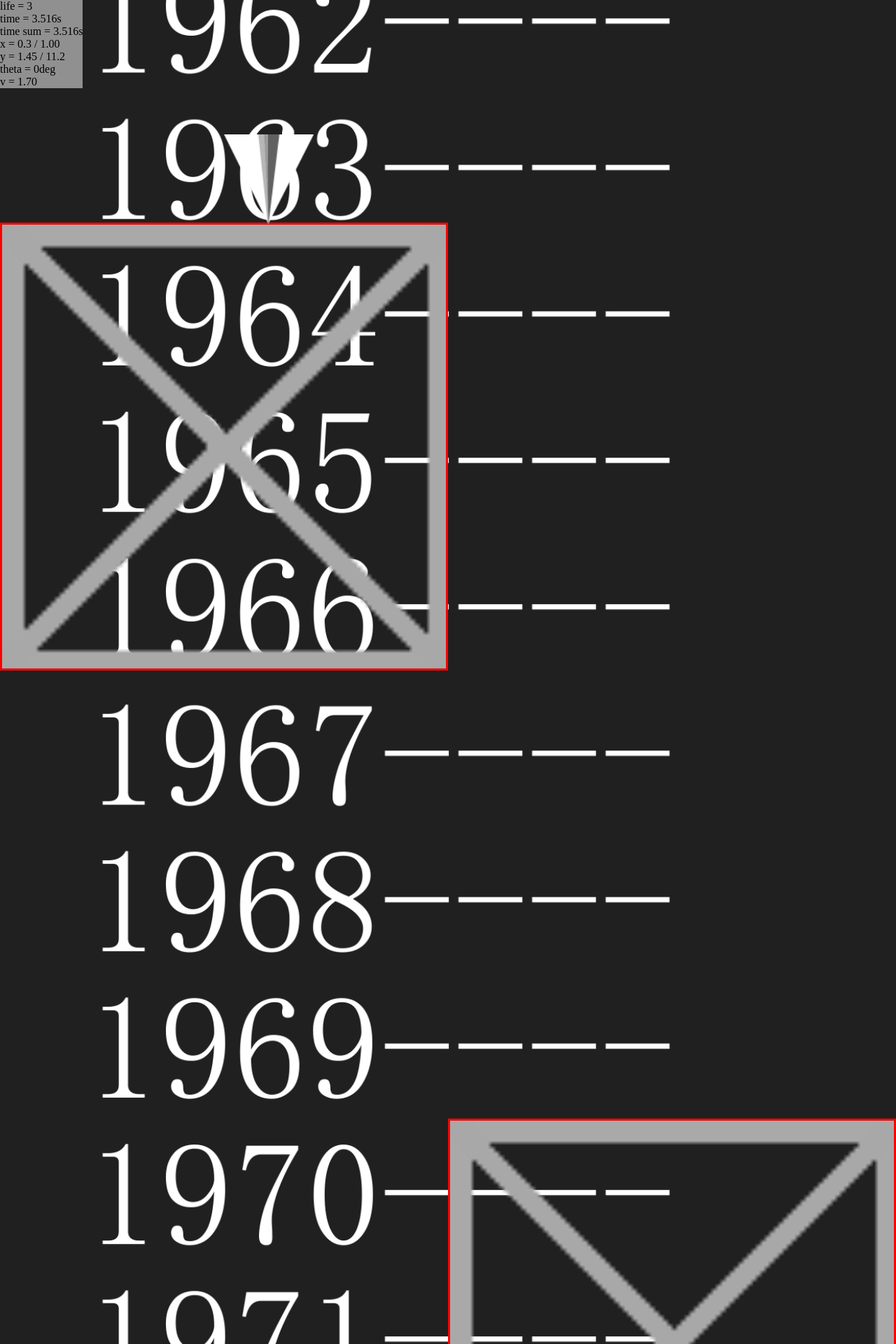
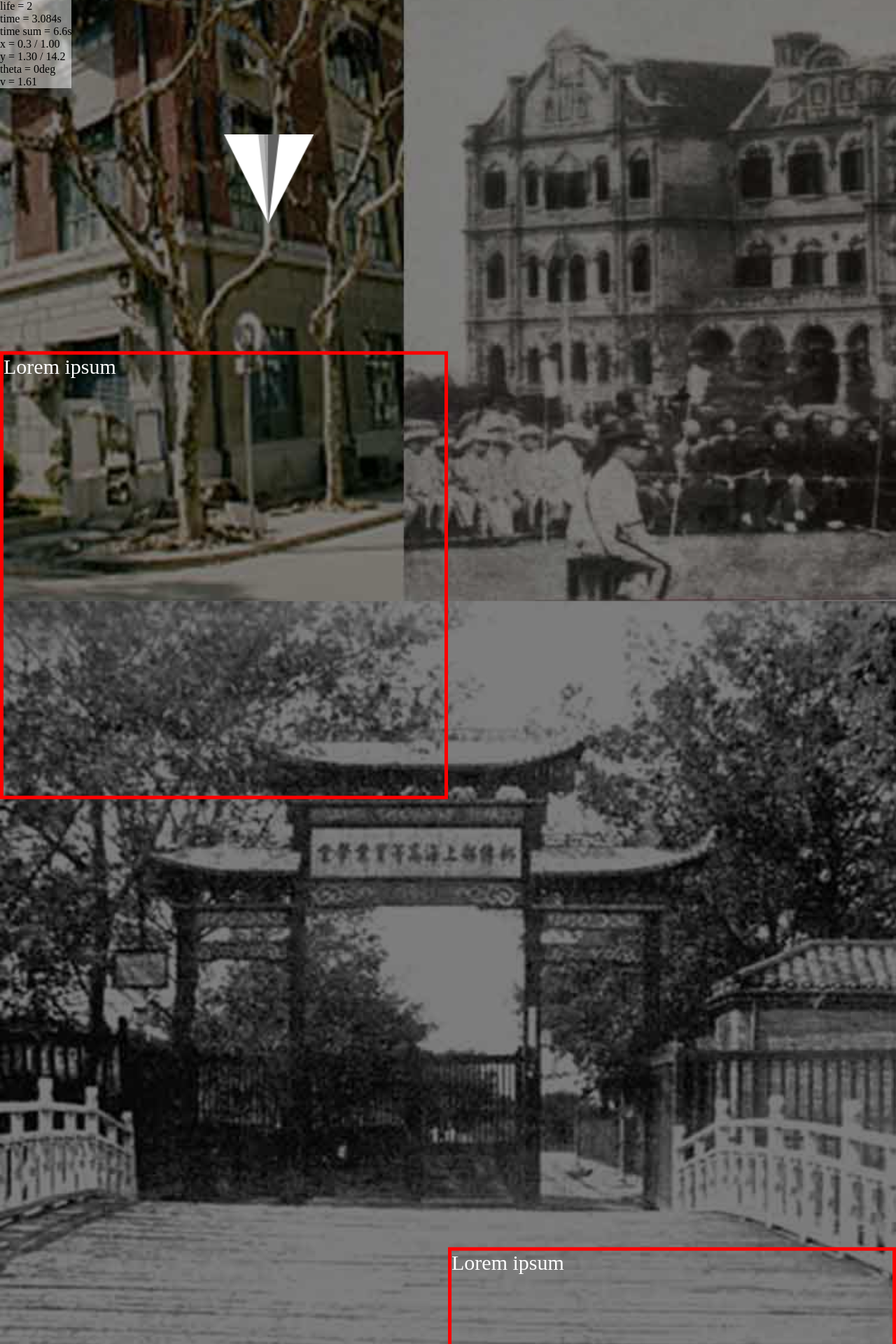
Before and after one commit to eeyes-net/sports_meeting_h5_game-2017-04, a PHP site: page / in a window 1280 px wide. Shown: the top 1920 px of the page at 70% size. Run offline with PHP 8.4, Linux system fonts and the light colour scheme.

Commit message:
更新背景，新增其他玩家，新增键盘左右键控制

```diff
--- a/public/css/style.css
+++ b/public/css/style.css
@@ -6,6 +6,10 @@
 .game {
     position: absolute;
     overflow: hidden;
+    -webkit-user-select: none;
+    -moz-user-select: none;
+    -ms-user-select: none;
+    user-select: none;
 }
 
 .game-container {
@@ -18,18 +22,39 @@
     position: absolute;
 }
 
-.game-block-container *, .game-plane-container * {
+.game-background-image {
+    display: block;
+    width: 100%;
+}
+
+.game-background-wrapper {
+    position: absolute;
+    width: 100%;
+    background-color: rgba(0, 0, 0, .5);
+}
+
+.game-block-container > *, .game-plane-container > * {
     position: absolute;
 }
 
+.game-block-container > div > p {
+    font-size: 30px;
+    color: #fff;
+    /*text-shadow: 2px 2px 2px #000, -2px 2px 2px #000, -2px -2px 2px #000, 2px -2px 2px #000;*/
+}
+
 .game-block-container div {
-    border: 3px solid red;
+    border: 5px solid red;
     box-sizing: border-box;
 }
 
 .game-block-container img {
     width: 100%;
     height: 100%;
+}
+
+.game-other-plane-container {
+    opacity: .3;
 }
 
 .game-wrapper {
--- a/public/index.html
+++ b/public/index.html
@@ -14,16 +14,30 @@
     <div class="game">
         <div class="game-container">
             <div class="game-background">
-                <img class="game-background-image" src="./images/bg.gif" alt="背景图片">
+                <img class="game-background-image" src="./images/1.jpg" alt="背景图片1">
+                <img class="game-background-image" src="./images/2.jpg" alt="背景图片2">
+                <img class="game-background-image" src="./images/3.jpg" alt="背景图片3">
+                <img class="game-background-image" src="./images/4.jpg" alt="背景图片4">
+                <img class="game-background-image" src="./images/5.jpg" alt="背景图片5">
+                <img class="game-background-image" src="./images/6.jpg" alt="背景图片6">
+                <img class="game-background-image" src="./images/7.jpg" alt="背景图片7">
+                <img class="game-background-image" src="./images/8.jpg" alt="背景图片8">
             </div>
+            <div class="game-background-wrapper"></div>
             <div class="game-block-container"></div>
-            <div class="game-plane-container"></div>
+            <div class="game-plane-container game-other-plane-container"></div>
+            <div class="game-plane-container game-my-plane-container"></div>
         </div>
         <div class="game-wrapper">
             <div class="game-turn-left-button"></div>
             <div class="game-turn-right-button"></div>
             <div class="game-info" style="position: absolute; left: 0; top: 0; background-color: rgba(255, 255, 255, .5)"></div>
         </div>
+    </div>
+
+    <div class="start">
+        <h1 class="start-title"></h1>
+        <p class="start-detail"></p>
     </div>
 
     <div class="finish">
--- a/public/js/Game.js
+++ b/public/js/Game.js
@@ -27,7 +27,8 @@ Game.game = {};
 Game.game.init = function () {
     Game.game.getElements();
     Game.game.blocks = [];
-    Game.game.planes = [];
+    Game.game.myPlanes = [];
+    Game.game.otherPlanes = [];
     window.addEventListener('resize', Game.game.resize);
     Game.game.resize();
     Game.game.y = 0;
@@ -38,9 +39,11 @@ Game.game.getElements = function () {
     Game.game.elements.base = document.getElementsByClassName('game')[0];
     Game.game.elements.container = document.getElementsByClassName('game-container')[0];
     Game.game.elements.background = document.getElementsByClassName('game-background')[0];
-    Game.game.elements.backgroundImage = document.getElementsByClassName('game-background-image')[0];
+    Game.game.elements.backgroundImages = document.getElementsByClassName('game-background-image');
+    Game.game.elements.backgroundWrapper = document.getElementsByClassName('game-background-wrapper')[0];
     Game.game.elements.blockContainer = document.getElementsByClassName('game-block-container')[0];
-    Game.game.elements.planeContainer = document.getElementsByClassName('game-plane-container')[0];
+    Game.game.elements.otherPlaneContainer = document.getElementsByClassName('game-other-plane-container')[0];
+    Game.game.elements.myPlaneContainer = document.getElementsByClassName('game-my-plane-container')[0];
     Game.game.elements.wrapper = document.getElementsByClassName('game-wrapper')[0];
     Game.game.elements.turnLeftButton = document.getElementsByClassName('game-turn-left-button')[0];
     Game.game.elements.turnRightButton = document.getElementsByClassName('game-turn-right-button')[0];
@@ -48,19 +51,20 @@ Game.game.getElements = function () {
 Game.game.resize = function () {
     Game.game.elements.base.style.width = window.innerWidth + 'px';
     Game.game.elements.base.style.height = window.innerHeight + 'px';
-    Game.game.elements.backgroundImage.style.width = window.innerWidth + 'px';
     /**
      * 单位长度
      * @type {number}
      */
-    Game.game.xi = Game.game.elements.backgroundImage.clientWidth;
+    Game.game.xi = window.innerWidth;
+    Game.game.elements.background.style.width = Game.game.xi + 'px';
     /**
      * 纵向最大高度
      * @type {number}
      */
-    Game.game.ym = Game.game.elements.backgroundImage.clientHeight / Game.game.elements.backgroundImage.clientWidth;
+    Game.game.ym = Game.game.elements.background.clientHeight / Game.game.elements.background.clientWidth;
     Game.game.resizeBlocks();
     Game.game.resizePlanes();
+    Game.game.resizeBackground();
 };
 Game.game.resizeBlocks = function () {
     for (var i = 0; i < Game.game.blocks.length; ++i) {
@@ -68,15 +72,21 @@ Game.game.resizeBlocks = function () {
     }
 };
 Game.game.resizePlanes = function () {
-    for (var i = 0; i < Game.game.planes.length; ++i) {
-        Game.game.planes[i].resize();
+    for (var i = 0; i < Game.game.myPlanes.length; ++i) {
+        Game.game.myPlanes[i].resize();
     }
+    for (var i = 0; i < Game.game.otherPlanes.length; ++i) {
+        Game.game.otherPlanes[i].resize();
+    }
+};
+Game.game.resizeBackground = function () {
+    Game.game.elements.backgroundWrapper.style.height = Game.game.getLength(Game.game.ym) + 'px';
 };
 
 Game.game.paint = function () {
     var i;
-    for (i = 0; i < this.planes.length; ++i) {
-        var plane = this.planes[i];
+    for (i = 0; i < this.myPlanes.length; ++i) {
+        var plane = this.myPlanes[i];
         plane.paint();
     }
 };
@@ -88,9 +98,13 @@ Game.game.addBlock = function (block) {
     Game.game.blocks.push(block);
     Game.game.elements.blockContainer.appendChild(block.element);
 };
-Game.game.addPlane = function (plane) {
-    Game.game.planes.push(plane);
-    Game.game.elements.planeContainer.appendChild(plane.img);
+Game.game.addMyPlane = function (plane) {
+    Game.game.myPlanes.push(plane);
+    Game.game.elements.myPlaneContainer.appendChild(plane.img);
+};
+Game.game.addOtherPlane = function (plane) {
+    Game.game.otherPlanes.push(plane);
+    Game.game.elements.otherPlaneContainer.appendChild(plane.img);
 };
 
 Game.game.getLength = function (d) {
--- a/public/js/data.js
+++ b/public/js/data.js
@@ -1,21 +1,20 @@
 Game.data = {};
 Game.data.server = {
     base: '/',
-    imgBlockPath: 'images/block.png',
     imgPlanePath: 'images/plane.png',
 };
 Game.data.blocks = [
-    [.5, .5, 1, 1],
-    [0, 1.5, .5, 2],
-    [.5, 2.5, 1, 3],
-    [0, 3.5, .5, 4],
-    [.5, 4.5, 1, 5],
-    [0, 5.5, .5, 6],
-    [.5, 6.5, 1, 7],
-    [0, 7.5, .5, 8],
-    [.5, 8.5, 1, 9],
-    [0, 9.5, .5, 10],
-    [.5, 10.5, 1, 11],
+    {pos: [.5, .5, 1, 1], text: 'Lorem ipsum'},
+    {pos: [0, 1.5, .5, 2], text: 'Lorem ipsum'},
+    {pos: [.5, 2.5, 1, 3], text: 'Lorem ipsum'},
+    {pos: [0, 3.5, .5, 4], text: 'Lorem ipsum'},
+    {pos: [.5, 4.5, 1, 5], text: 'Lorem ipsum'},
+    {pos: [0, 5.5, .5, 6], text: 'Lorem ipsum'},
+    {pos: [.5, 6.5, 1, 7], text: 'Lorem ipsum'},
+    {pos: [0, 7.5, .5, 8], text: 'Lorem ipsum'},
+    {pos: [.5, 8.5, 1, 9], text: 'Lorem ipsum'},
+    {pos: [0, 9.5, .5, 10], text: 'Lorem ipsum'},
+    {pos: [.5, 10.5, 1, 11], text: 'Lorem ipsum'}
 ];
 Game.data.plane = {
     width: .1,
--- a/public/js/script.js
+++ b/public/js/script.js
@@ -6,10 +6,11 @@ window.addEventListener('load', function () {
     var game = Game.game;
     for (var i = 0; i < Game.data.blocks.length; ++i) {
         var blockData = Game.data.blocks[i];
-        var block = new Game.Block(blockData[0], blockData[1], blockData[2], blockData[3]);
-        var img = document.createElement('img');
-        img.src = Game.data.server.base + Game.data.server.imgBlockPath;
-        block.element.appendChild(img);
+        var blockPos = blockData.pos;
+        var block = new Game.Block(blockPos[0], blockPos[1], blockPos[2], blockPos[3]);
+        var p = document.createElement('p');
+        p.textContent = blockData.text;
+        block.element.appendChild(p);
         game.addBlock(block);
     }
 
@@ -25,15 +26,15 @@ window.addEventListener('load', function () {
     plane.y = .5;
     plane.theta = 0;
     v = 1;
-    game.addPlane(plane);
+    game.addMyPlane(plane);
     var infoDiv = document.getElementsByClassName('game-info')[0];
     var paint = function () {
         var t = Date.now();
         var dt = t - t0;
-        if (v < 3) {
+        if (v < 2) {
             v += (dt / 5000);
         } else {
-            v = 3;
+            v = 2;
         }
         t0 = t;
         plane.move(dt / 5000 * v);
@@ -41,7 +42,7 @@ window.addEventListener('load', function () {
         game.y = plane.y - .2;
         game.paintBackground();
         // 调试信息
-        infoDiv.innerHTML = 'life = ' + life
+        infoDiv.innerHTML = 'life = ' + (life >= 0 ? life : ('+' + (-life) + 's'))
             + '<br> time = ' + ((t - t00) / 1000).toString().substr(0, 5)
             + 's<br> time sum = ' + ((t - t000) / 1000).toString().substr(0, 5)
             + 's<br> x = ' + plane.x.toString().substr(0, 4)
@@ -57,17 +58,21 @@ window.addEventListener('load', function () {
             v = 1;
             t0 = t00 = Date.now();
             --life;
-        } else
-            requestAnimationFrame(paint);
+        }
+        requestAnimationFrame(paint);
     };
     paint();
 
     // 屏幕点击事件
     (function () {
         var direction = 0;
+        var t0 = Date.now();
         var timer = setInterval(function () {
-            plane.theta += .01 * direction * v;
-        });
+            var t = Date.now();
+            var dt = t - t0;
+            plane.theta += .002 * direction * v * dt;
+            t0 = t;
+        }, 16);
         var turnLeftStart = function (e) {
             e.preventDefault();
             direction = 1;
@@ -90,5 +95,19 @@ window.addEventListener('load', function () {
         Game.game.elements.turnRightButton.addEventListener('mousedown', turnRightStart);
         Game.game.elements.turnLeftButton.addEventListener('mouseup', turnEnd);
         Game.game.elements.turnRightButton.addEventListener('mouseup', turnEnd);
+        document.addEventListener('keydown', function (e) {
+            var keyCode = e.keyCode;
+            if (keyCode === 37) {
+                turnLeftStart(e);
+            } else if (keyCode === 39) {
+                turnRightStart(e);
+            }
+        });
+        document.addEventListener('keyup', function (e) {
+            var keyCode = e.keyCode;
+            if (keyCode === 37 || keyCode === 39) {
+                turnEnd(e);
+            }
+        });
     })();
 });
```
Also changed, not shown: public/images/1.jpg (added), public/images/2.jpg (added), public/images/3.jpg (added), public/images/4.jpg (added), public/images/5.jpg (added), public/images/6.jpg (added), public/images/7.jpg (added), public/images/8.jpg (added), public/images/block.png (deleted).
